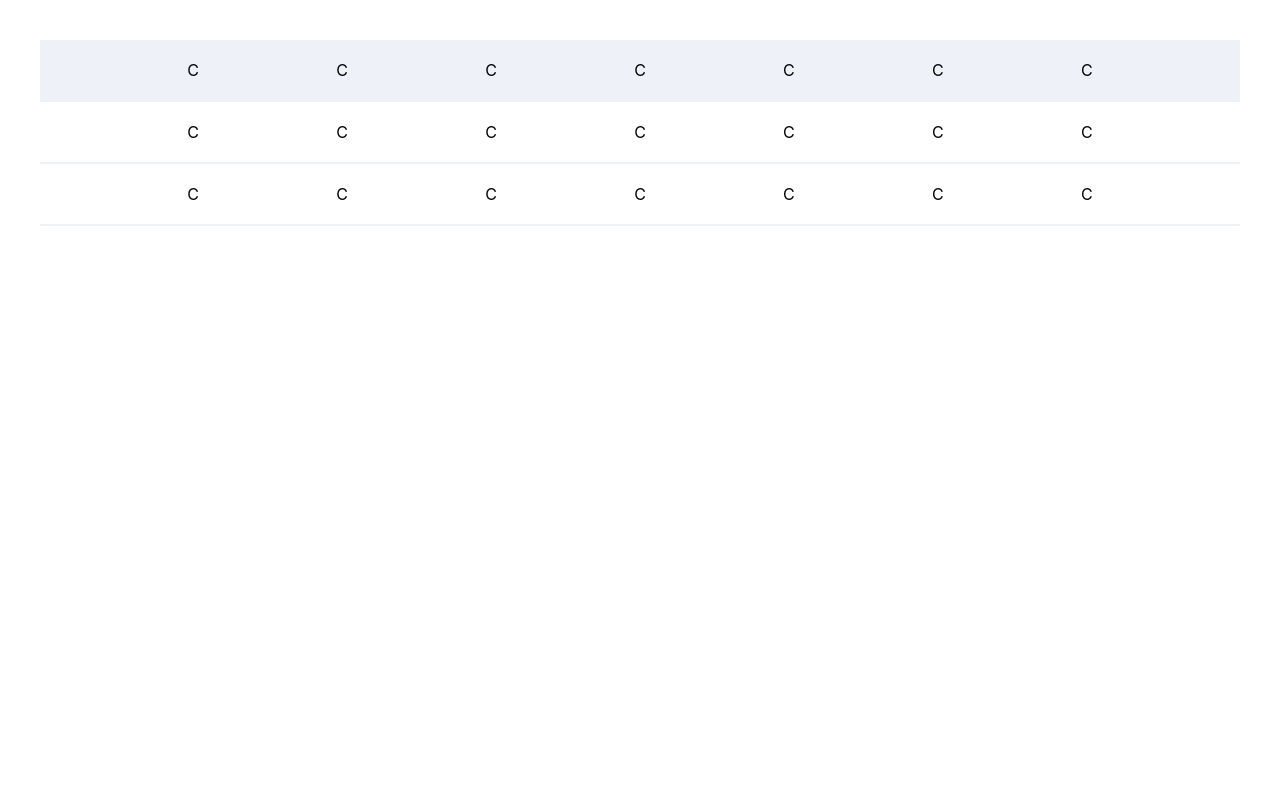
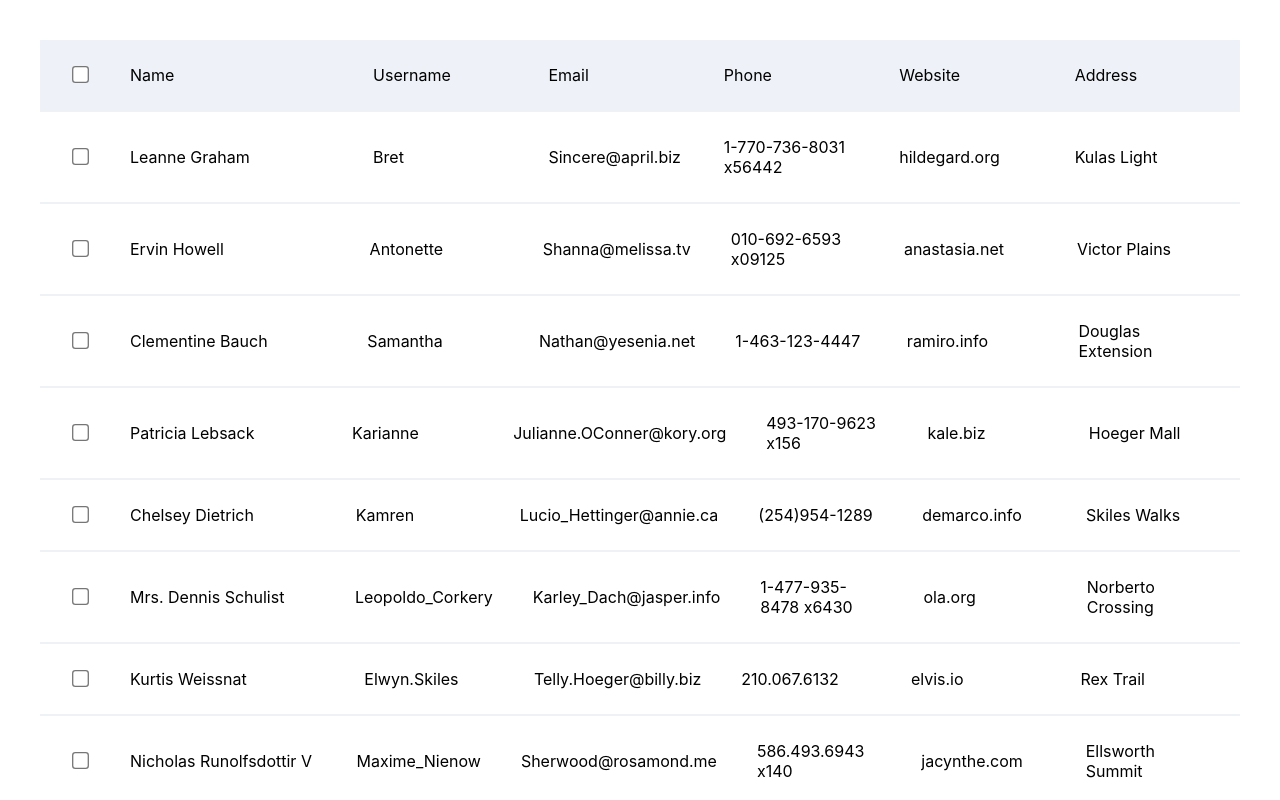
Before and after one commit to abhishekram404/frontend-assignment, a React (Create React App) app: page / in a window 1280 px wide. Shown: the top 800 px of the page. Built offline with nearby package versions, Linux system fonts and the light colour scheme.

Commit message:
Feat: Add TableRow and TableColumn components

```diff
--- /dev/null
+++ b/src/app/components/CheckBox/CheckBox.module.scss
@@ -0,0 +1,4 @@
+.checkbox {
+  transform: scale(1.3);
+  outline: none;
+}
--- /dev/null
+++ b/src/app/components/CheckBox/CheckBox.module.scss.d.ts
@@ -0,0 +1 @@
+export const checkbox: string;
--- /dev/null
+++ b/src/app/components/CheckBox/CheckBox.tsx
@@ -0,0 +1,10 @@
+import React from "react";
+import styles from "app/components/CheckBox/CheckBox.module.scss";
+
+type Props = {};
+
+const CheckBox = (props: Props) => {
+  return <input type="checkbox" className={styles.checkbox} />;
+};
+
+export default CheckBox;
--- a/src/app/components/Table/Table.tsx
+++ b/src/app/components/Table/Table.tsx
@@ -1,38 +1,27 @@
 import React from "react";
 import styles from "app/components/Table/Table.module.scss";
 import TableRow from "app/components/TableRow/TableRow";
+import TableColumn from "app/components/TableColumn/TableColumn";
+import CheckBox from "app/components/CheckBox/CheckBox";
+import { tableColumnsData } from "app/tableColumnsData";
+import { fakeData } from "app/fakeData";
 type Props = {};
 
 const Table = (props: Props) => {
   return (
     <main className={styles.table}>
       <TableRow head>
-        <div className={styles.table}>C</div>
-        <div className={styles.table}>C</div>
-        <div className={styles.table}>C</div>
-        <div className={styles.table}>C</div>
-        <div className={styles.table}>C</div>
-        <div className={styles.table}>C</div>
-        <div className={styles.table}>C</div>
+        <TableColumn>
+          <CheckBox />
+        </TableColumn>
+        {tableColumnsData.map((column) => (
+          <TableColumn>{column.title}</TableColumn>
+        ))}
       </TableRow>
-      <TableRow>
-        <div className={styles.table}>C</div>
-        <div className={styles.table}>C</div>
-        <div className={styles.table}>C</div>
-        <div className={styles.table}>C</div>
-        <div className={styles.table}>C</div>
-        <div className={styles.table}>C</div>
-        <div className={styles.table}>C</div>
-      </TableRow>
-      <TableRow>
-        <div className={styles.table}>C</div>
-        <div className={styles.table}>C</div>
-        <div className={styles.table}>C</div>
-        <div className={styles.table}>C</div>
-        <div className={styles.table}>C</div>
-        <div className={styles.table}>C</div>
-        <div className={styles.table}>C</div>
-      </TableRow>
+
+      {fakeData.map((row) => (
+        <TableRow data={row} />
+      ))}
     </main>
   );
 };
--- /dev/null
+++ b/src/app/components/TableColumn/TableColumn.module.scss
@@ -0,0 +1,25 @@
+.tableColumn {
+  padding: 5px 20px;
+
+  &:nth-child(1) {
+    flex: 0.1;
+  }
+  &:nth-child(2) {
+    flex: 1.5;
+  }
+  &:nth-child(3) {
+    flex: 1;
+  }
+  &:nth-child(4) {
+    flex: 1;
+  }
+  &:nth-child(5) {
+    flex: 1;
+  }
+  &:nth-child(6) {
+    flex: 1;
+  }
+  &:nth-child(7) {
+    flex: 1;
+  }
+}
--- /dev/null
+++ b/src/app/components/TableColumn/TableColumn.module.scss.d.ts
@@ -0,0 +1 @@
+export const tableColumn: string;
--- /dev/null
+++ b/src/app/components/TableColumn/TableColumn.tsx
@@ -0,0 +1,11 @@
+import React from "react";
+import styles from "app/components/TableColumn/TableColumn.module.scss";
+type Props = {
+  children?: string | React.ReactNode | any;
+};
+
+const TableColumn = ({ children }: Props) => {
+  return <div className={styles.tableColumn}>{children}</div>;
+};
+
+export default TableColumn;
--- a/src/app/components/TableRow/TableRow.module.scss
+++ b/src/app/components/TableRow/TableRow.module.scss
@@ -1,7 +1,6 @@
 .tableRow {
   display: flex;
   align-items: center;
-  justify-content: space-evenly;
   padding: 20px 10px;
   border-bottom: 2px solid #eff2f5;
 }
--- a/src/app/components/TableRow/TableRow.tsx
+++ b/src/app/components/TableRow/TableRow.tsx
@@ -1,15 +1,33 @@
 import React from "react";
 import styles from "app/components/TableRow/TableRow.module.scss";
+import TableColumn from "app/components/TableColumn/TableColumn";
+import CheckBox from "app/components/CheckBox/CheckBox";
+import { IUser } from "app/interfaces/IUser";
 
 type Props = {
-  children: React.ReactNode;
+  children?: React.ReactNode;
   head?: boolean;
+  data?: IUser;
 };
 
-const TableRow = ({ children, head }: Props) => {
+const TableRow = ({ children, head = false, data }: Props) => {
   return (
-    <div className={`${styles.tableRow} ${head && styles.tableHead}`}>
-      {children}
+    <div className={`${styles.tableRow} ${head ? styles.tableHead : ""}`}>
+      {head ? (
+        children
+      ) : (
+        <>
+          <TableColumn>
+            <CheckBox />
+          </TableColumn>
+          <TableColumn>{data?.name}</TableColumn>
+          <TableColumn>{data?.username}</TableColumn>
+          <TableColumn>{data?.email}</TableColumn>
+          <TableColumn>{data?.phone}</TableColumn>
+          <TableColumn>{data?.website}</TableColumn>
+          <TableColumn>{data?.address.street}</TableColumn>
+        </>
+      )}
     </div>
   );
 };
--- /dev/null
+++ b/src/app/fakeData.ts
@@ -0,0 +1,112 @@
+export const fakeData = [
+  {
+    id: "1",
+    name: "Leanne Graham",
+    username: "Bret",
+    email: "Sincere@april.biz",
+    phone: "1-770-736-8031 x56442",
+    website: "hildegard.org",
+    address: {
+      street: "Kulas Light",
+    },
+  },
+  {
+    id: "2",
+    name: "Ervin Howell",
+    username: "Antonette",
+    email: "Shanna@melissa.tv",
+    phone: "010-692-6593 x09125",
+    website: "anastasia.net",
+    address: {
+      street: "Victor Plains",
+    },
+  },
+  {
+    id: "3",
+    name: "Clementine Bauch",
+    username: "Samantha",
+    email: "Nathan@yesenia.net",
+    phone: "1-463-123-4447",
+    website: "ramiro.info",
+    address: {
+      street: "Douglas Extension",
+    },
+  },
+  {
+    id: "4",
+    name: "Patricia Lebsack",
+    username: "Karianne",
+    email: "Julianne.OConner@kory.org",
+    phone: "493-170-9623 x156",
+    website: "kale.biz",
+    address: {
+      street: "Hoeger Mall",
+    },
+  },
+  {
+    id: "5",
+    name: "Chelsey Dietrich",
+    username: "Kamren",
+    email: "Lucio_Hettinger@annie.ca",
+    phone: "(254)954-1289",
+    website: "demarco.info",
+    address: {
+      street: "Skiles Walks",
+    },
+  },
+  {
+    id: "6",
+    name: "Mrs. Dennis Schulist",
+    username: "Leopoldo_Corkery",
+    email: "Karley_Dach@jasper.info",
+    phone: "1-477-935-8478 x6430",
+    website: "ola.org",
+    address: {
+      street: "Norberto Crossing",
+    },
+  },
+  {
+    id: "7",
+    name: "Kurtis Weissnat",
+    username: "Elwyn.Skiles",
+    email: "Telly.Hoeger@billy.biz",
+    phone: "210.067.6132",
+    website: "elvis.io",
+    address: {
+      street: "Rex Trail",
+    },
+  },
+  {
+    id: "8",
+    name: "Nicholas Runolfsdottir V",
+    username: "Maxime_Nienow",
+    email: "Sherwood@rosamond.me",
+    phone: "586.493.6943 x140",
+    website: "jacynthe.com",
+    address: {
+      street: "Ellsworth Summit",
+    },
+  },
+  {
+    id: "9",
+    name: "Glenna Reichert",
+    username: "Delphine",
+    email: "Chaim_McDermott@dana.io",
+    phone: "(775)976-6794 x41206",
+    website: "conrad.com",
+    address: {
+      street: "Dayna Park",
+    },
+  },
+  {
+    id: "10",
+    name: "Clementina DuBuque",
+    username: "Moriah.Stanton",
+    email: "Rey.Padberg@karina.biz",
+    phone: "024-648-3804",
+    website: "ambrose.net",
+    address: {
+      street: "Kattie Turnpike",
+    },
+  },
+];
--- /dev/null
+++ b/src/app/interfaces/IUser.ts
@@ -0,0 +1,9 @@
+export interface IUser {
+  id: string;
+  name: string;
+  username: string;
+  email: string;
+  address: { street: string };
+  phone: string;
+  website: string;
+}
--- /dev/null
+++ b/src/app/tableColumnsData.ts
@@ -0,0 +1,8 @@
+export const tableColumnsData = [
+  { title: "Name" },
+  { title: "Username" },
+  { title: "Email" },
+  { title: "Phone" },
+  { title: "Website" },
+  { title: "Address" },
+];
```
